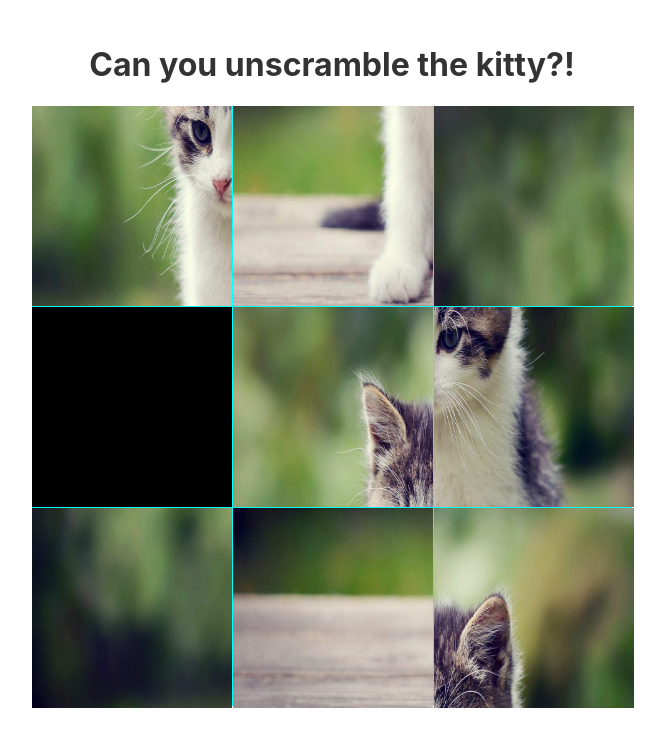
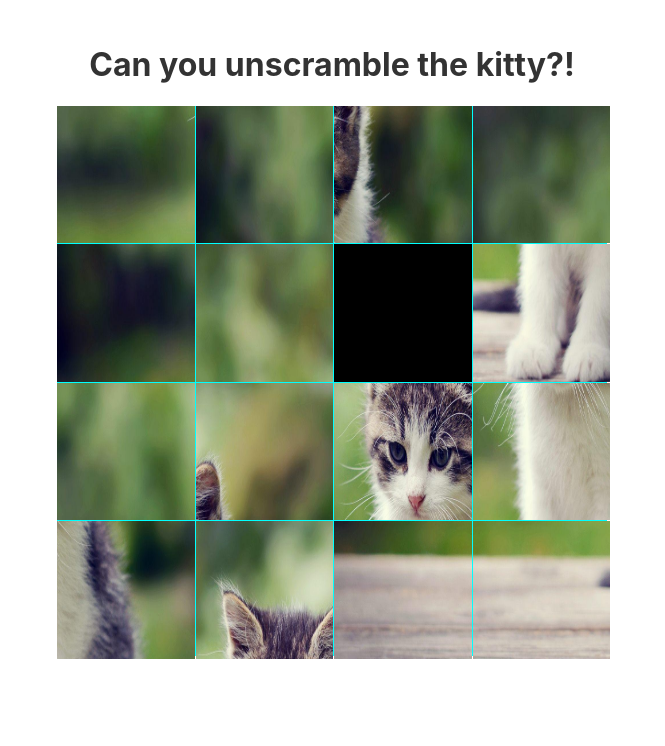
Before and after one commit to Kavikick/TilePuzzle, a Svelte app: page / in a window 1280 px wide. Shown: the top 746 px of the page, without its empty margins (308-973 px from the left). Built offline with nearby package versions, Linux system fonts and the light colour scheme.

Commit message:
DisplaySize

```diff
--- a/src/Components/Board.svelte
+++ b/src/Components/Board.svelte
@@ -3,7 +3,8 @@
     import { flip } from "svelte/animate";
     import { quintOut } from "svelte/easing";
 
-    let boardWidth = 3;
+    let displaySize = 550;
+    let boardWidth = 4;
     let pieces = newBoard(boardWidth);
 
     function newBoard(boardWidth: number) {
@@ -54,17 +55,21 @@
     }
 </script>
 
-<div class="board" style="grid-template-columns: {'auto '.repeat(boardWidth)};">
+<div
+    class="board"
+    style="grid-template-columns: {'auto '.repeat(
+        boardWidth
+    )}; width: {displaySize}px; height: {displaySize}px;"
+>
     {#each pieces as ID (ID)}
         <div animate:flip={{ delay: 10, duration: 400, easing: quintOut }}>
             <Piece
-                pictureWidth={600 / boardWidth}
+                {displaySize}
+                pictureWidth={displaySize / boardWidth}
                 {ID}
                 x={ID % boardWidth}
                 y={Math.floor(ID / boardWidth)}
-                pieceClass={ID === boardWidth * boardWidth - 1
-                    ? "blackPiece"
-                    : "picturePiece"}
+                isBlackPiece={ID === boardWidth * boardWidth - 1}
                 on:clickEvent={movePiece}
             />
         </div>
@@ -74,8 +79,6 @@
 <style>
     .board {
         background-color: aqua;
-        width: 600px;
-        height: 600px;
         display: grid;
         grid-auto-columns: auto;
         gap: 1px;
--- a/src/Components/Piece.svelte
+++ b/src/Components/Piece.svelte
@@ -5,26 +5,33 @@
 
     export let x: number,
         y: number,
-        pieceClass: string,
         ID: number,
-        pictureWidth: number;
+        pictureWidth: number,
+        isBlackPiece: Boolean,
+        displaySize: number;
 
     function clickEvent() {
         dispatch("clickEvent", ID);
     }
 </script>
 
-<div
-    style="background-position: {-pictureWidth * x}px {-pictureWidth *
-        y}px; width: {pictureWidth}px; height: {pictureWidth}px;"
-    class={pieceClass}
-    on:click={clickEvent}
-/>
+{#if isBlackPiece}
+    <div
+        class="blackPiece"
+        style="width: {pictureWidth}px; height: {pictureWidth}px;"
+    />
+{:else}
+    <div
+        style="background-position: {-pictureWidth * x}px {-pictureWidth *
+            y}px; width: {pictureWidth}px; height: {pictureWidth}px; background-size: {displaySize}px {displaySize}px;"
+        class={"picturePiece"}
+        on:click={clickEvent}
+    />
+{/if}
 
 <style>
     div.picturePiece {
         background-image: url("/download.jpeg");
-        background-size: 600px 600px;
     }
 
     div.blackPiece {
```
